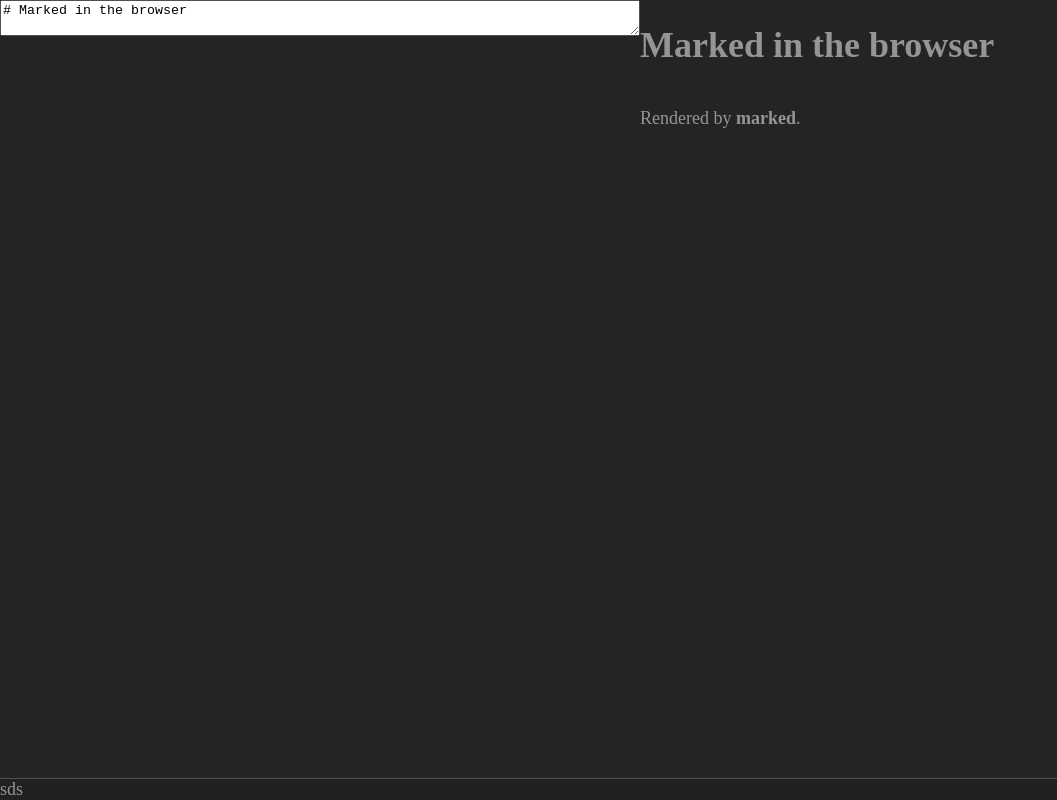
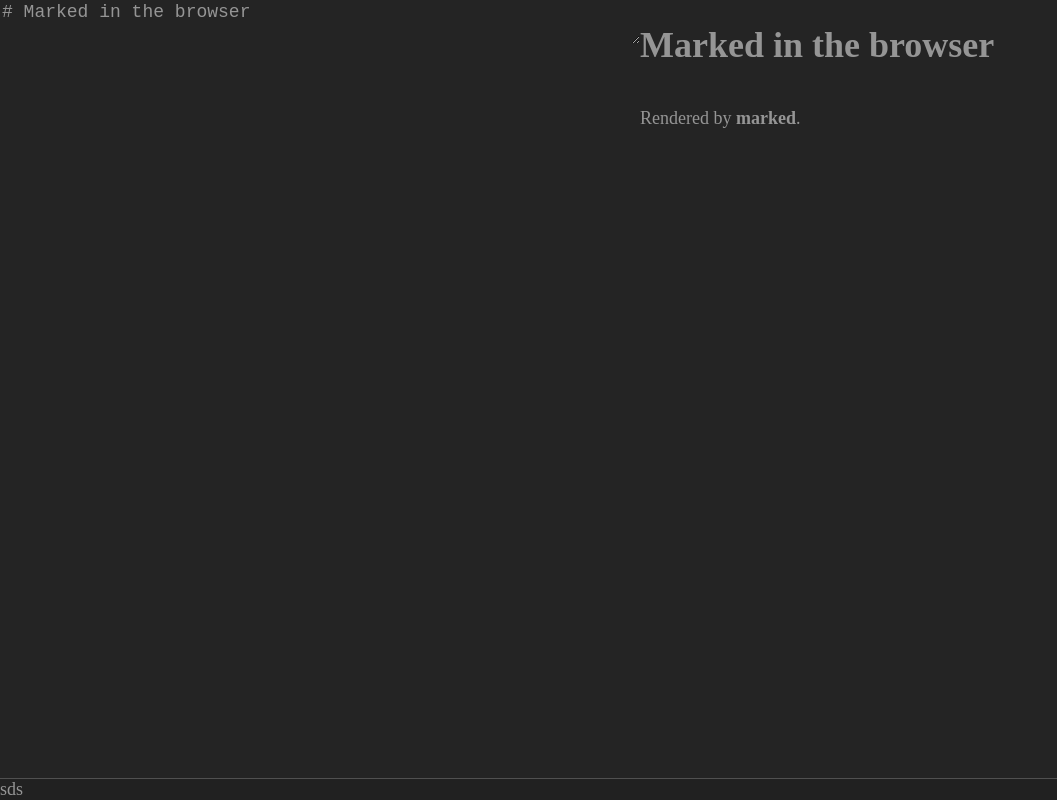
Before and after one commit to danilin-em/NEWTAB.md, a website built with webpack: page src/index.html in a window 1280 px wide. Shown: the whole page, without its empty margins (0-1057 px from the left). Built offline with nearby package versions, Linux system fonts and the light colour scheme; some packages are replaced by stand-ins of ours; no server answers.

Commit message:
add markdown styles

```diff
--- a/src/main.css
+++ b/src/main.css
@@ -20,6 +20,12 @@
         #bookmarks a {
             color: #ffffff;
         }
+    #markdown {
+        background: inherit;
+        color: inherit;
+        border: none;
+        font-size: inherit;
+    }
     #screen {
         display: flex;
         flex-direction: row;
```
